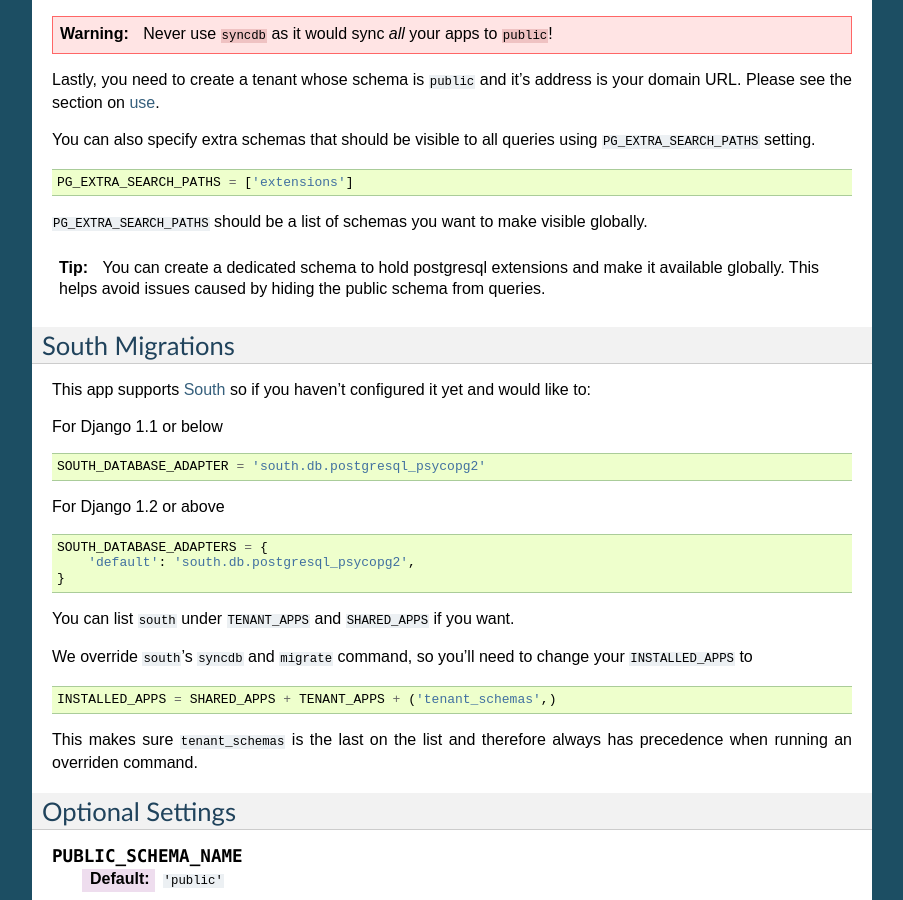
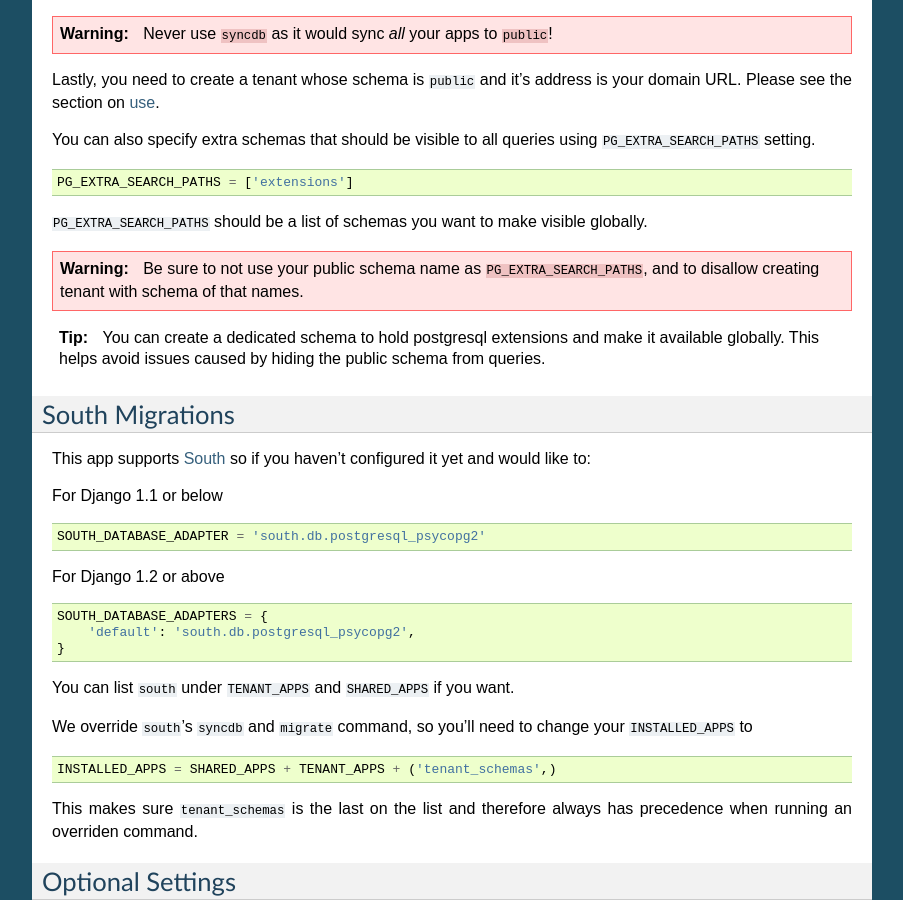
Before and after one commit to bernardopires/django-tenant-schemas, a Sphinx documentation site: the page built from docs/install.rst, in a window 1280 px wide and 900 px high, scrolled down 1927 px. Shown: the whole window, without its empty margins (198-1101 px from the left). Built offline with Sphinx 7.4.7, drawn with Linux system fonts in a browser that asks for light colours; the version number could not be read and is left out.

```diff
--- a/docs/install.rst
+++ b/docs/install.rst
@@ -121,6 +121,10 @@ You can also specify extra schemas that should be visible to all queries using
 ``PG_EXTRA_SEARCH_PATHS`` should be a list of schemas you want to make visible
 globally.
 
+.. warning::
+
+   Be sure to not use your public schema name as ``PG_EXTRA_SEARCH_PATHS``, and to disallow creating tenant with schema of that names.
+
 .. tip::
 
    You can create a dedicated schema to hold postgresql extensions and make it
```
